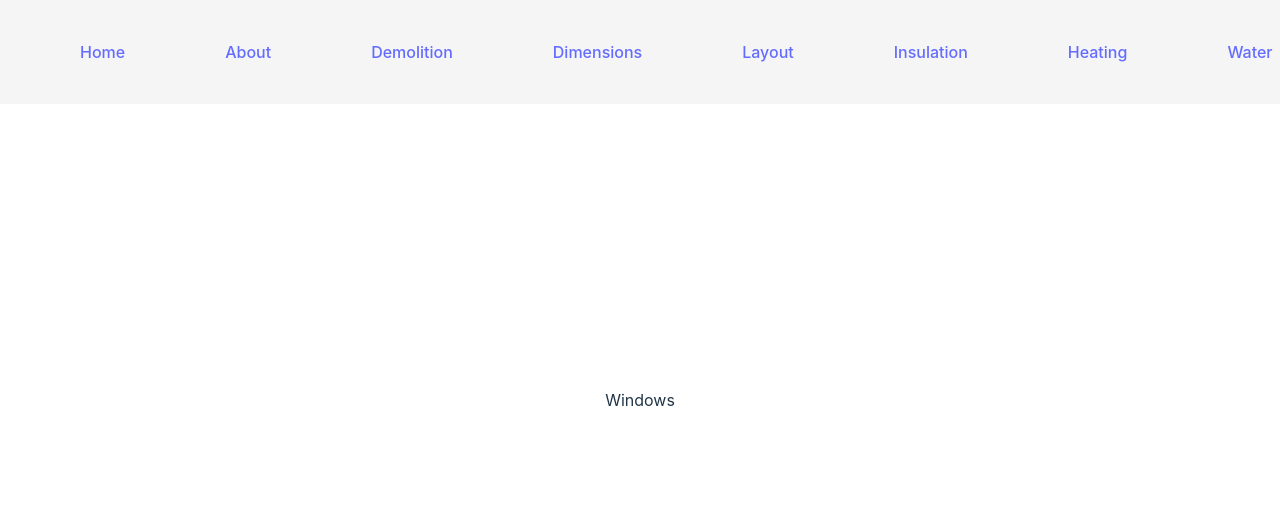
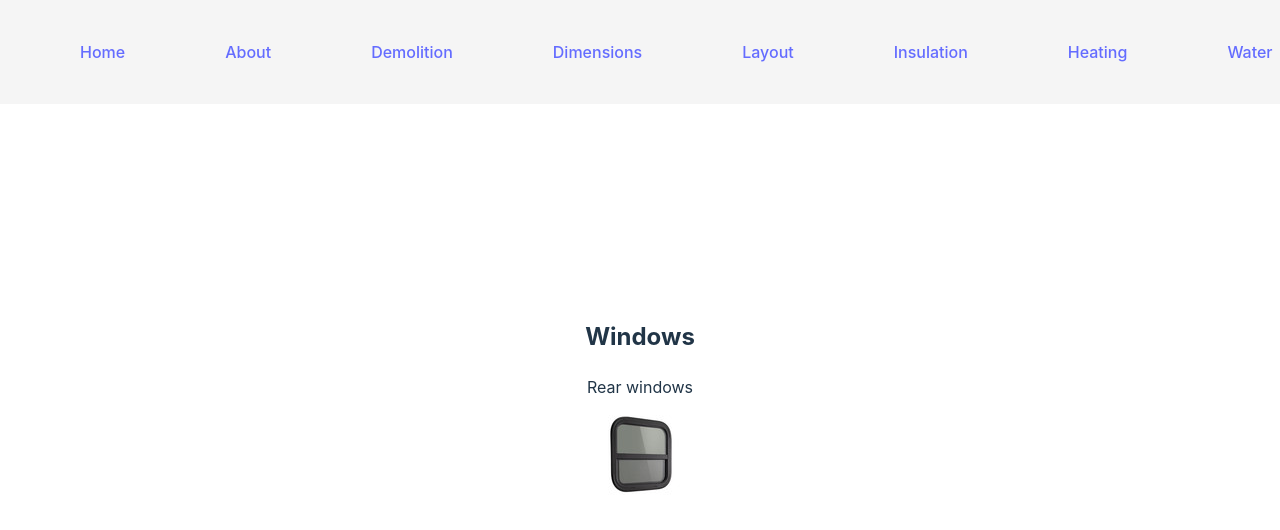
Before and after one commit to dielawn/bus_8, a React (Vite) app: page /windows in a window 1280 px wide. Shown: the top 530 px of the page. Built offline with nearby package versions, Linux system fonts and the light colour scheme.

Commit message:
set up netlify auto deploy

```diff
--- a/src/App.css
+++ b/src/App.css
@@ -265,7 +265,7 @@
 }
 
 .kitchen {
-  height: 114px;
+  height: 113px;
   width: 48px;
   outline: solid black 1px;
   writing-mode: vertical-rl;
--- a/src/components/Electrical.jsx
+++ b/src/components/Electrical.jsx
@@ -2,9 +2,11 @@ const Electrical = () => {
 
     return (
         <div>
-            <ul>
+           <h2>Electrical</h2>
+           <p>Lynx Power In</p>
+           <img className="materialsVertImg" src="src/assets/Lynx_Power_in_front_LYN020102000.webp" alt="" />
 
-            </ul>
+
         </div>
     )
 }
--- a/src/components/Windows.jsx
+++ b/src/components/Windows.jsx
@@ -1,7 +1,11 @@
 const Windows = () => {
 
     return (
-        <p>Windows</p>
+        <div>
+            <h2>Windows</h2>
+            <p>Rear windows</p>
+            <img src="src/assets/window1818.jpg" alt="" className="materialsVertImg" />
+        </div>
     )
 }
 
```
Also changed, not shown: 1 other file (tests, documents, lock files or other folders).
